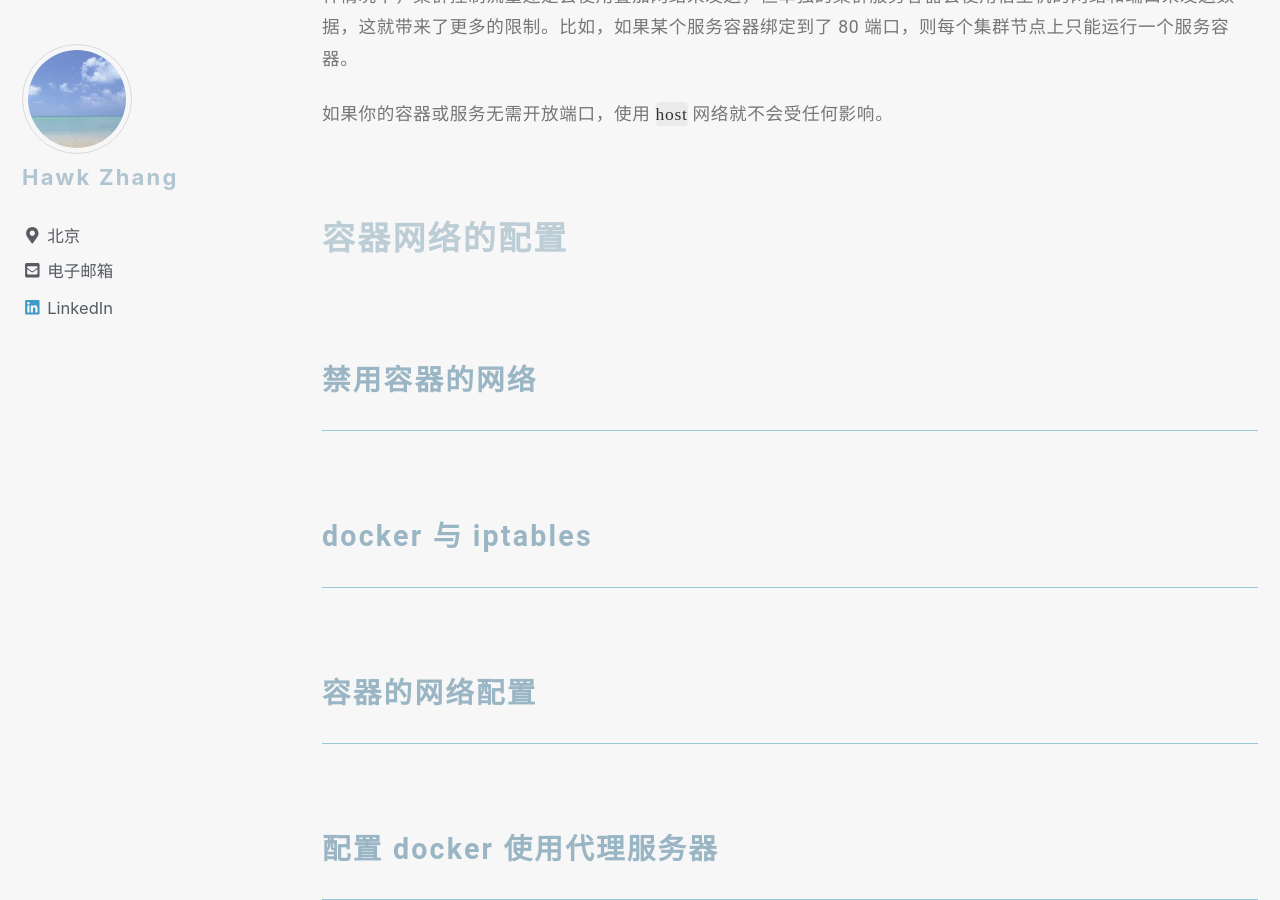
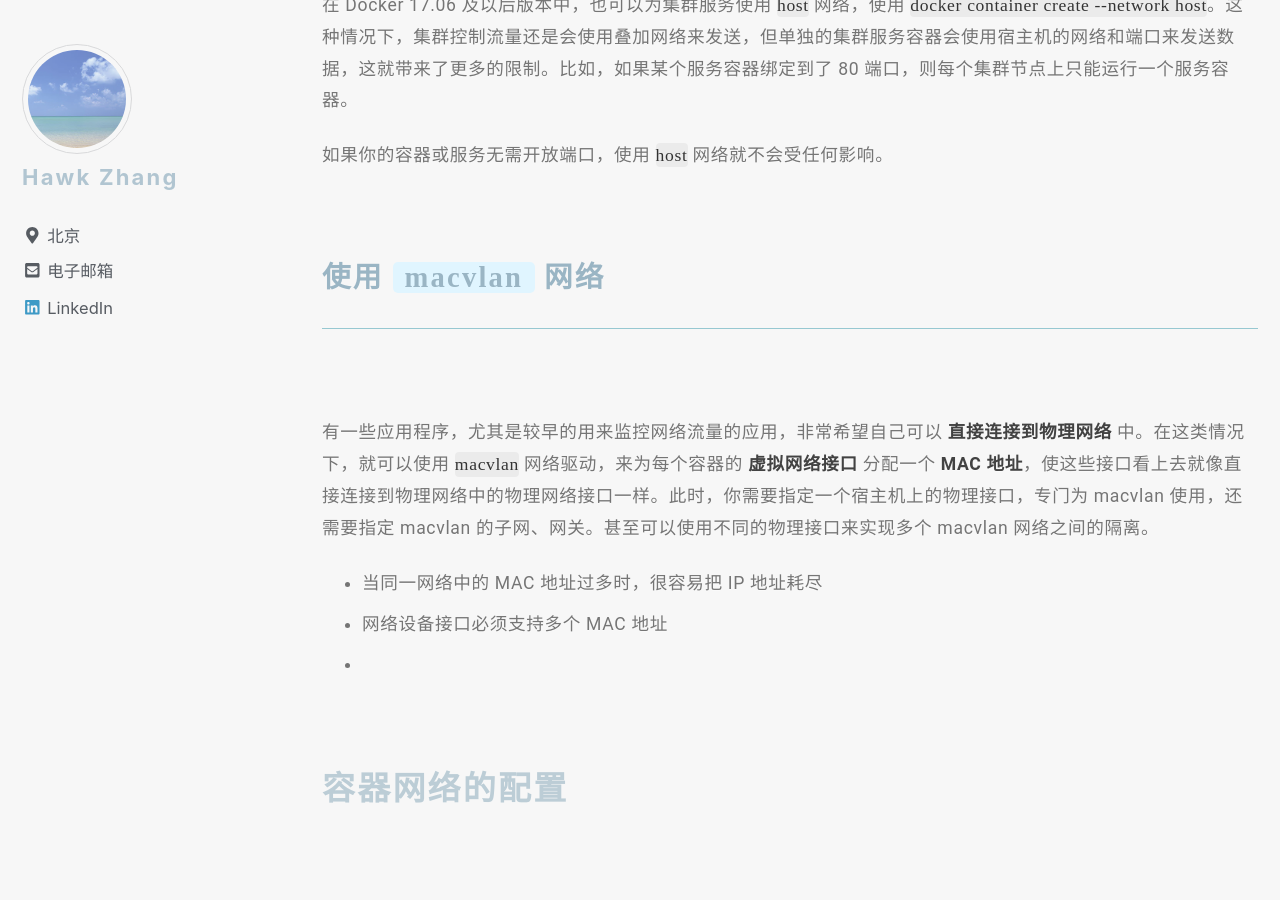
Before and after one commit to narru888/linotes_note, a Jekyll site: the page built from _posts/docker/2018-02-01-docker.network.md, in a window 1280 px wide and 900 px high, scrolled down 13690 px. Built offline with Jekyll 4.4.1, drawn with Linux system fonts in a browser that asks for light colours; nearby versions of some CDN libraries; a script that is not in the unit is left out.

Commit message:
update on 2018-10-05 15:40:01 CST

```diff
--- a/_posts/docker/2018-02-01-docker.network.md
+++ b/_posts/docker/2018-02-01-docker.network.md
@@ -438,6 +438,25 @@
 
 
 
+### 使用 `macvlan` 网络
+
+有一些应用程序，尤其是较早的用来监控网络流量的应用，非常希望自己可以 **直接连接到物理网络** 中。在这类情况下，就可以使用 `macvlan` 网络驱动，来为每个容器的 **虚拟网络接口** 分配一个 **MAC 地址**，使这些接口看上去就像直接连接到物理网络中的物理网络接口一样。此时，你需要指定一个宿主机上的物理接口，专门为 macvlan 使用，还需要指定 macvlan 的子网、网关。甚至可以使用不同的物理接口来实现多个 macvlan 网络之间的隔离。
+
+* 当同一网络中的 MAC 地址过多时，很容易把 IP 地址耗尽
+* 网络设备接口必须支持多个 MAC 地址
+*
+
+
+
+
+
+
+
+
+
+
+
+
 
 
 
```
